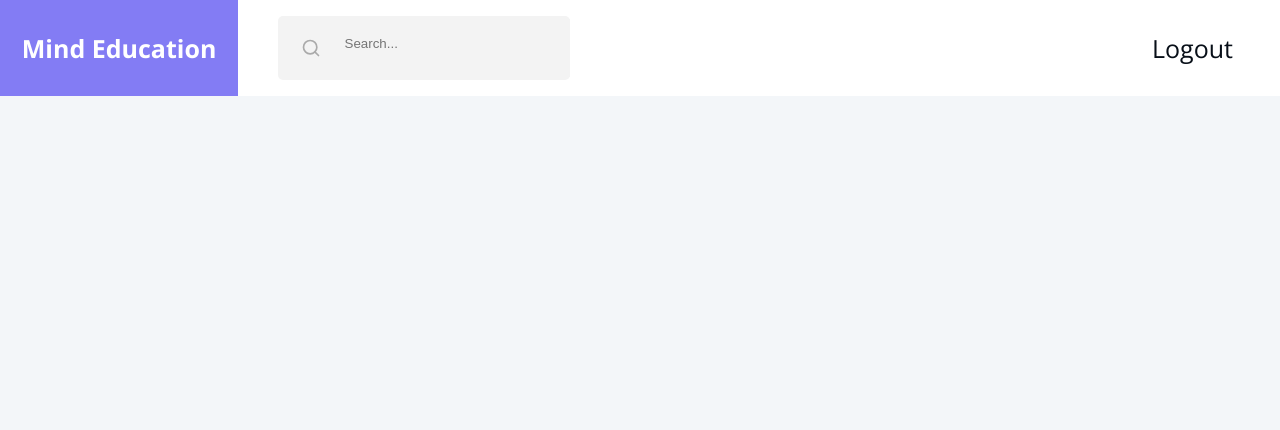
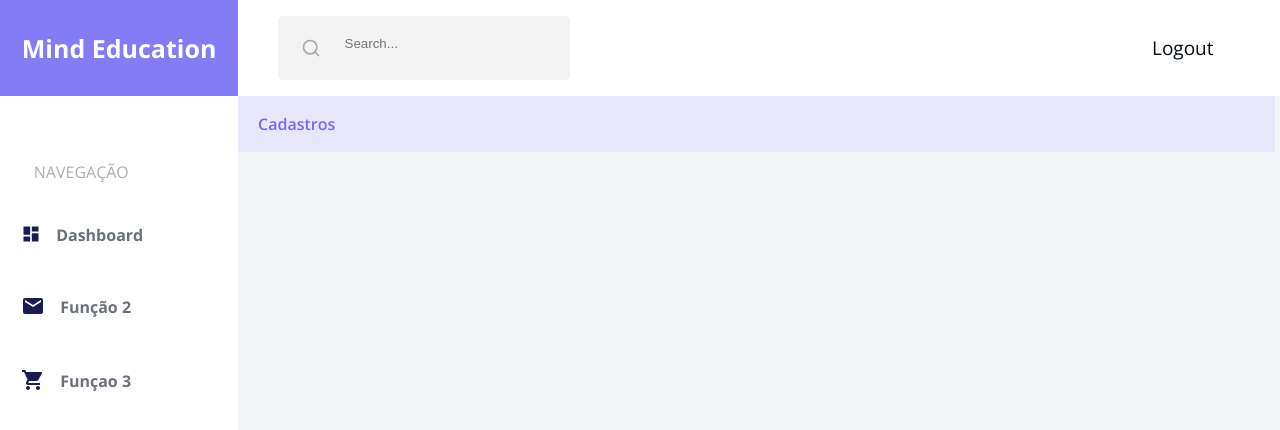
Before and after one commit to Fabricio-valadares/front_end_case_one, a React (Create React App) app: page /dashboard in a window 1280 px wide. Shown: the top 430 px of the page. Built offline with nearby package versions, Linux system fonts and the light colour scheme.

Commit message:
feature: menu aside desktop

```diff
--- /dev/null
+++ b/src/components/Aside/index.tsx
@@ -0,0 +1,42 @@
+import {
+  Container,
+  DivSession,
+  Session,
+  DivIcon,
+  Text,
+  Title,
+  DivTitle,
+} from "./style";
+import { MdDashboard, MdEmail, MdShoppingCart } from "react-icons/md";
+
+const Aside = () => {
+  return (
+    <Container>
+      <DivTitle>
+        <Title>NAVEGAÇÃO</Title>
+      </DivTitle>
+      <DivSession>
+        <Session>
+          <DivIcon>
+            <MdDashboard size={20} />
+          </DivIcon>
+          <Text>Dashboard</Text>
+        </Session>
+        <Session>
+          <DivIcon>
+            <MdEmail size={24} />
+          </DivIcon>
+          <Text>Função 2</Text>
+        </Session>
+        <Session>
+          <DivIcon>
+            <MdShoppingCart size={24} />
+          </DivIcon>
+          <Text>Funçao 3</Text>
+        </Session>
+      </DivSession>
+    </Container>
+  );
+};
+
+export { Aside };
--- /dev/null
+++ b/src/components/Aside/style.tsx
@@ -0,0 +1,53 @@
+import styled from "styled-components";
+
+export const Container = styled.div`
+  width: 18.6%;
+  height: 100%;
+  background-color: #fff;
+`;
+
+export const Title = styled.h1`
+  color: #abafb3;
+  text-align: center;
+  padding-left: 10px;
+`;
+
+export const DivTitle = styled.div`
+  width: 100%;
+  height: 12%;
+  display: flex;
+  align-items: flex-end;
+  justify-content: flex-start;
+  padding-left: 10%;
+`;
+
+export const DivSession = styled.div`
+  display: flex;
+  flex-direction: column;
+  align-items: center;
+  padding-left: 7%;
+  margin-top: 20px;
+`;
+
+export const Session = styled.div`
+  width: 105%;
+  padding: 24px 0 24px 10px;
+  display: flex;
+  align-items: center;
+  justify-content: flex-start;
+
+  &:hover {
+    background-color: #f2efff;
+    cursor: pointer;
+    margin-left: -5%;
+    border-left: 5px solid #837cf4;
+  }
+`;
+
+export const DivIcon = styled.div``;
+
+export const Text = styled.p`
+  padding-left: 15px;
+  color: #6a707e;
+  font-weight: bold;
+`;
--- /dev/null
+++ b/src/components/ContentDashboard/index.tsx
@@ -0,0 +1,14 @@
+import { Container, Header, Content, Text } from "./style";
+
+const ContentDashboard = () => {
+  return (
+    <Container>
+      <Header>
+        <Text>Cadastros</Text>
+      </Header>
+      <Content></Content>
+    </Container>
+  );
+};
+
+export { ContentDashboard };
--- /dev/null
+++ b/src/components/ContentDashboard/style.ts
@@ -0,0 +1,21 @@
+import styled from "styled-components";
+
+export const Container = styled.div`
+  width: 81%;
+  height: 100vh;
+`;
+
+export const Text = styled.p`
+  color: #7f63f4;
+  font-size: 16px;
+  font-weight: 600;
+`;
+
+export const Header = styled.div`
+  background-color: #e7e7f9;
+  padding: 20px;
+`;
+
+export const Content = styled.div`
+  background-color: #f3f6f9;
+`;
--- a/src/components/Header/style.ts
+++ b/src/components/Header/style.ts
@@ -50,9 +50,10 @@ export const Logout = styled.div`
   width: 10%;
   height: 10vh;
   font-weight: 400;
-  font-size: 25px;
+  font-size: 19px;
 
   display: flex;
+  cursor: pointer;
   align-items: center;
 `;
 
--- a/src/pages/Dashboard/index.tsx
+++ b/src/pages/Dashboard/index.tsx
@@ -1,10 +1,16 @@
 import { Header } from "../../components/Header";
-import { Container } from "./style";
+import { Aside } from "../../components/Aside";
+import { ContentDashboard } from "../../components/ContentDashboard";
+import { Container, Content } from "./style";
 
 const Dashboard = () => {
   return (
     <Container>
       <Header />
+      <Content>
+        <Aside />
+        <ContentDashboard />
+      </Content>
     </Container>
   );
 };
--- a/src/pages/Dashboard/style.ts
+++ b/src/pages/Dashboard/style.ts
@@ -1,7 +1,13 @@
 import styled from "styled-components";
 
 export const Container = styled.main`
-  width: 100vw;
+  width: 100%;
   height: 100vh;
   background-color: #f3f6f9;
 `;
+
+export const Content = styled.div`
+  width: 100%;
+  height: 88%;
+  display: flex;
+`;
```
